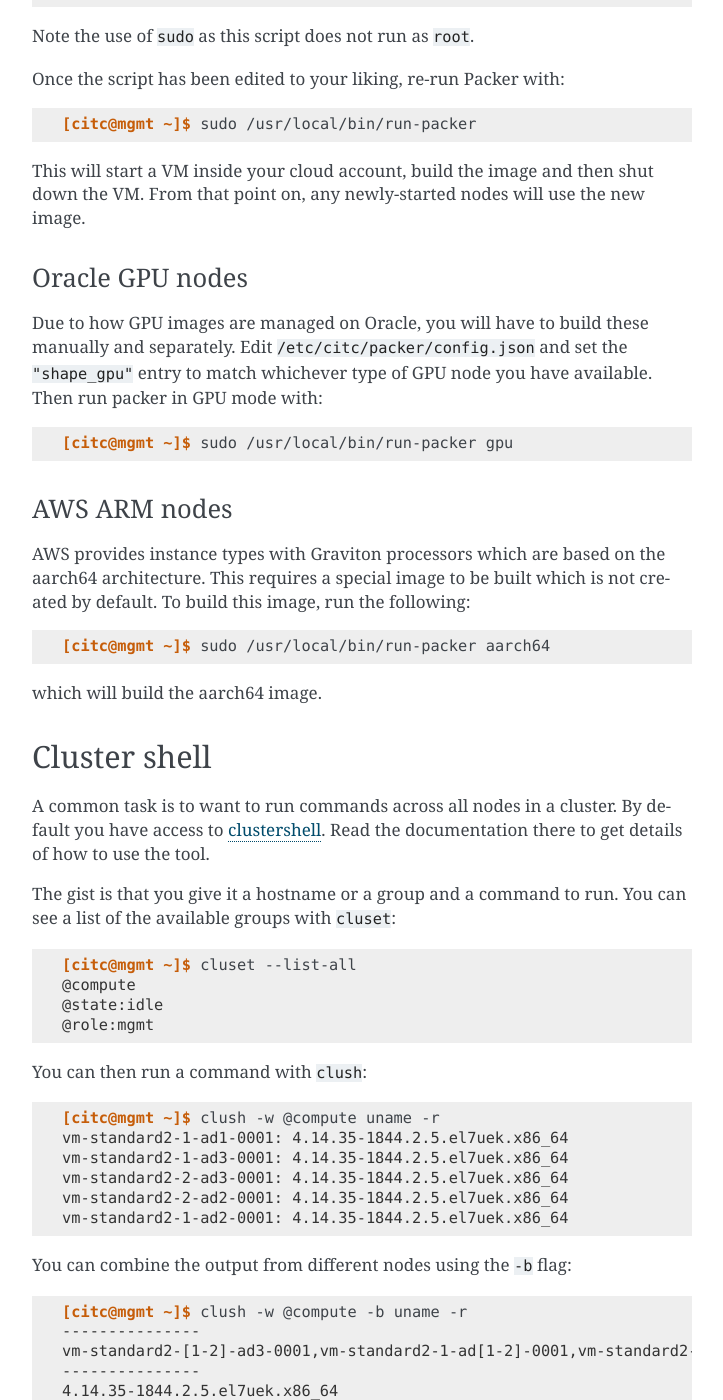
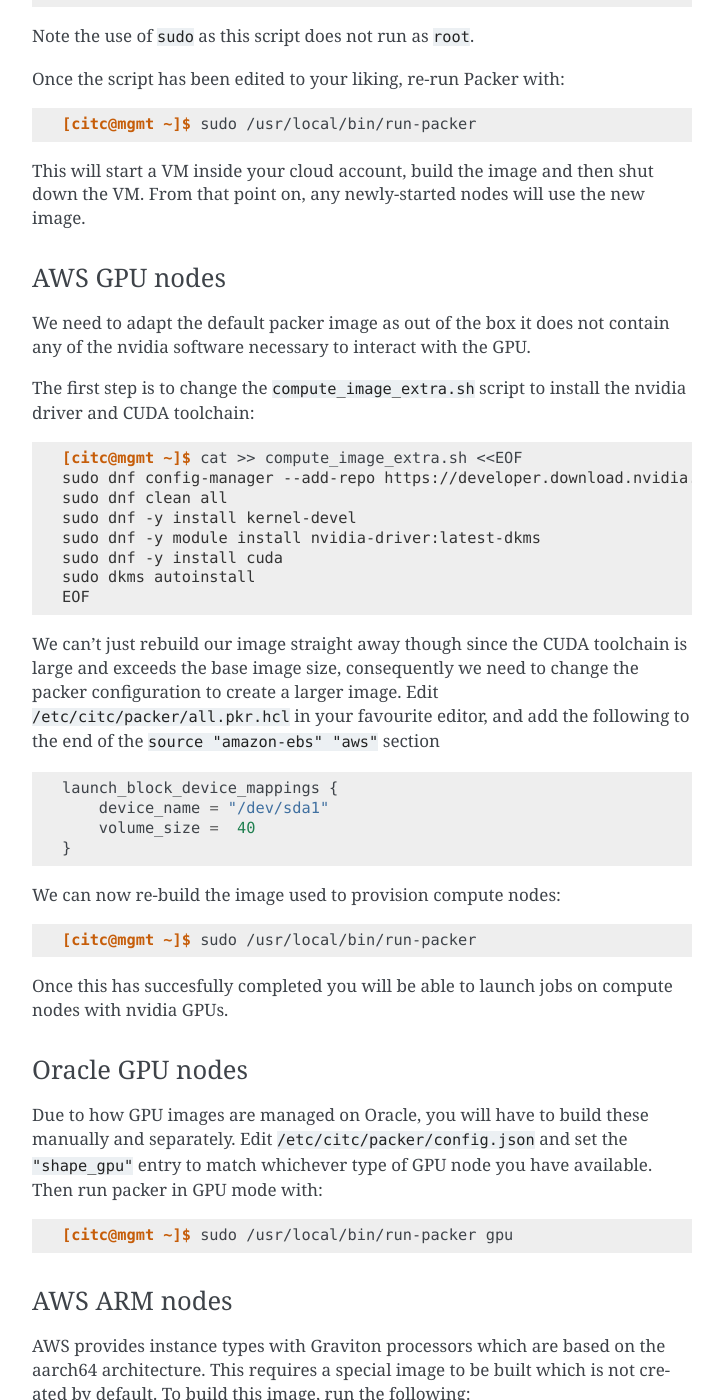
Before and after one commit to clusterinthecloud/docs, a Sphinx documentation site: the page built from source/running.rst, in a window 1280 px wide and 1400 px high, scrolled down 2237 px. Shown: the whole window, without its empty margins (388-1111 px from the left). Built offline with Sphinx 7.4.7, drawn with Linux system fonts in a browser that asks for light colours.

Commit message:
Add first draft of nvidia instructions

```diff
--- a/source/running.rst
+++ b/source/running.rst
@@ -118,6 +118,49 @@ Once the script has been edited to your liking, re-run Packer with:
 
 This will start a VM inside your cloud account, build the image and then shut down the VM.
 From that point on, any newly-started nodes will use the new image.
+
+AWS GPU nodes
++++++++++++++
+
+We need to adapt the default packer image as out of the box it does not
+contain any of the nvidia software necessary to interact with the GPU.
+
+The first step is to change the ``compute_image_extra.sh`` script to
+install the nvidia driver and CUDA toolchain:
+
+.. code-block:: shell-session
+
+   [citc@mgmt ~]$ cat >> compute_image_extra.sh <<EOF
+   sudo dnf config-manager --add-repo https://developer.download.nvidia.com/compute/cuda/repos/rhel8/x86_64/cuda-rhel8.repo
+   sudo dnf clean all
+   sudo dnf -y install kernel-devel
+   sudo dnf -y module install nvidia-driver:latest-dkms
+   sudo dnf -y install cuda
+   sudo dkms autoinstall
+   EOF
+
+We can't just rebuild our image straight away though since the CUDA
+toolchain is large and exceeds the base image size, consequently we need
+to change the packer configuration to create a larger image. Edit
+``/etc/citc/packer/all.pkr.hcl`` in your favourite editor, and add the
+following to the end of the ``source "amazon-ebs" "aws"`` section
+
+.. code-block::
+
+   launch_block_device_mappings {
+       device_name = "/dev/sda1"
+       volume_size =  40
+   }
+
+We can now re-build the image used to provision compute nodes:
+
+.. code-block:: shell-session
+
+   [citc@mgmt ~]$ sudo /usr/local/bin/run-packer
+
+Once this has succesfully completed you will be able to launch jobs on compute
+nodes with nvidia GPUs.
+
 
 Oracle GPU nodes
 ++++++++++++++++
```
